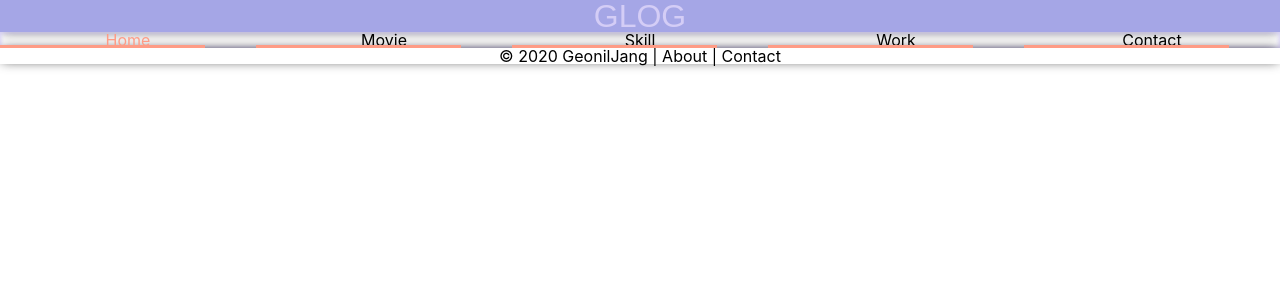
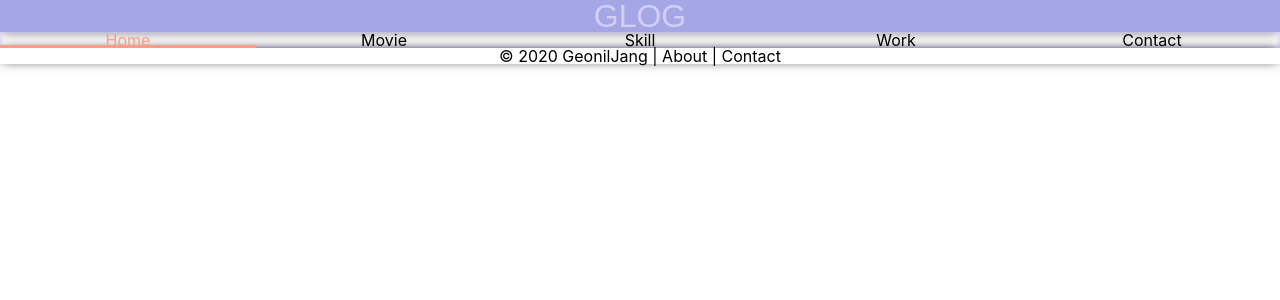
Before and after one commit to takeaways/react-my-web, a React (Create React App) app: page / in a window 1280 px wide. Shown: the top 300 px of the page. Built offline with nearby package versions, Linux system fonts and the light colour scheme.

Commit message:
using width

```diff
--- a/src/Components/Layout/NavBar.tsx
+++ b/src/Components/Layout/NavBar.tsx
@@ -65,16 +65,13 @@ const Item = styled.li`
     bottom: 0;
     left: 0;
     height: 3px;
-    width: 80%;
+    width: 0px;
     background-color: var(--color-red);
-    /* transform: scaleX(0); */
     transition: all 1s ease;
-    transform-origin: bottom left;
   }
 
   &:hover {
     &::after {
-      /* transform: scaleX(100); */
       width: 100%;
     }
   }
@@ -82,9 +79,7 @@ const Item = styled.li`
   &.active {
     color: var(--color-red);
     &::after {
-      /* transform: scaleX(100); */
-      /* opacity: 1; */
-      /* width: 100%; */
+      width: 100%;
     }
   }
 `
```
